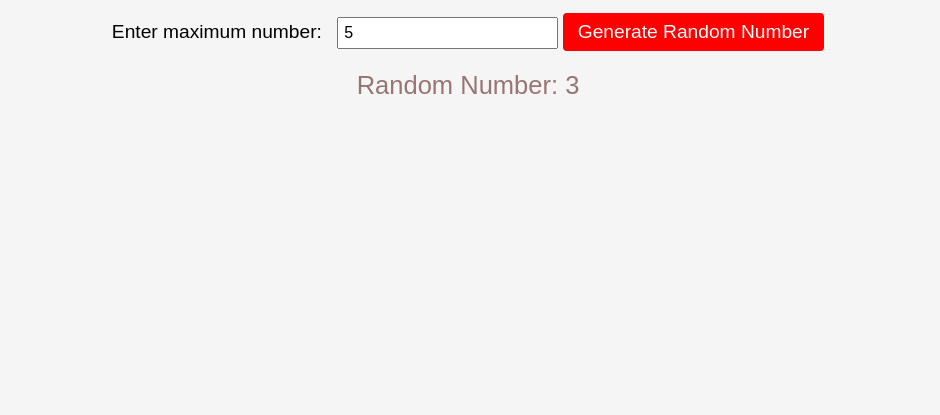
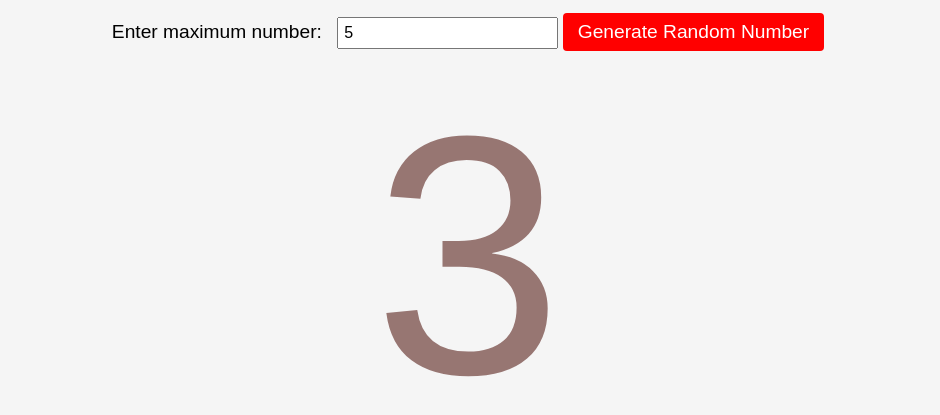
Before and after one commit to 1964361/Random-Number, a plain HTML site: page index.html in a window 1280 px wide. Both pictures are taken after typing "5" into the empty fields and a click on the button "Generate Random Number". Shown: the part 145-560 px from the top of the page, without its empty margins (172-1112 px from the left). Drawn offline with Linux system fonts and the light colour scheme.

Commit message:
Update index.html

```diff
--- a/index.html
+++ b/index.html
@@ -42,7 +42,7 @@
       }
 
       #result {
-        font-size: 1.5em;
+        font-size: 20em;
         margin-top: 20px;
         color: #333;
         transition: transform 1s ease, color 1s ease, opacity 1s ease;
@@ -58,7 +58,7 @@
         for (var i = 0; i < 30; i++) {
           setTimeout(function () {
             document.getElementById("result").innerHTML =
-              "Random Number: " + Math.floor(Math.random() * maxNumber);
+              Math.floor(Math.random() * maxNumber);
           }, i * 50);
         }
 
@@ -66,7 +66,7 @@
         setTimeout(function () {
           var randomNumber = Math.floor(Math.random() * maxNumber) + 1;
           var resultElement = document.getElementById("result");
-          resultElement.innerHTML = "Random Number: " + randomNumber;
+          resultElement.innerHTML = randomNumber;
 
           // Apply transition effects
           resultElement.style.transform = "scale(1.2)";
```
